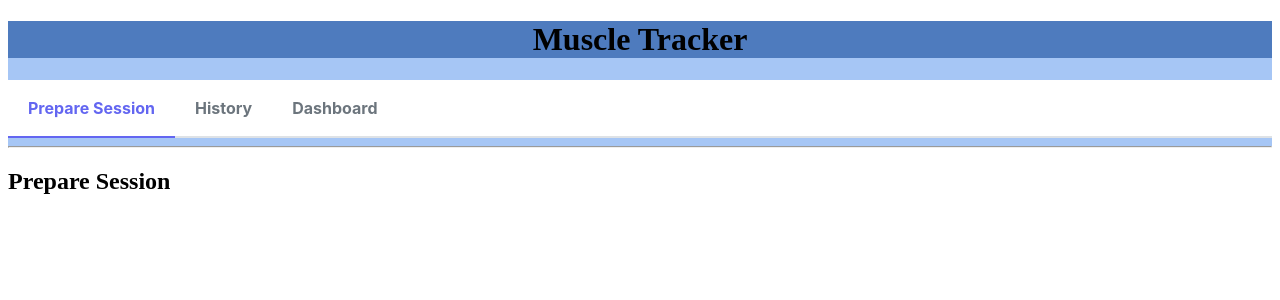
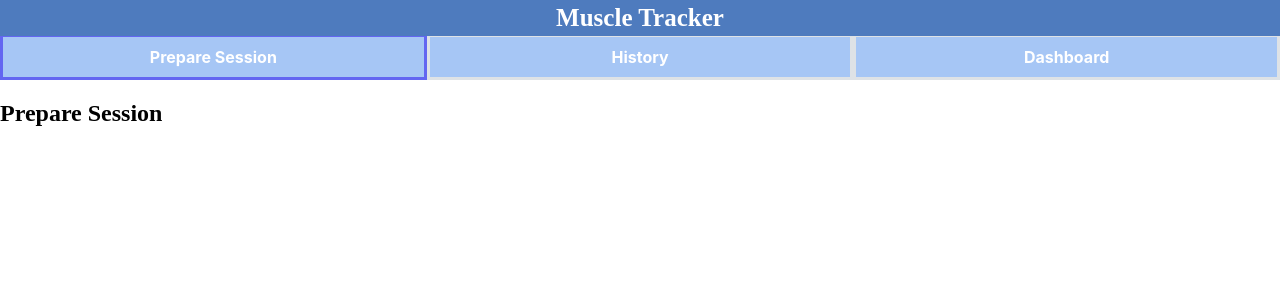
Before and after one commit to KragWu/MuscleTracker, a React app in the folder client/: page / in a window 1280 px wide. Shown: the top 300 px of the page. Built offline with nearby package versions, Linux system fonts and the light colour scheme.

Commit message:
:lipstick: Modify CSS Menu

```diff
--- /dev/null
+++ b/client/src/App.css
@@ -0,0 +1,3 @@
+body {
+    margin: 0;
+}
--- a/client/src/App.js
+++ b/client/src/App.js
@@ -4,6 +4,7 @@ import HeaderLayout from "./components/HeaderLayout";
 import PrepareSessionLayout from "./components/PrepareSessionLayout";
 import HistorySessionLayout from "./components/HistorySessionLayout";
 import DashboardLayout from "./components/DashboardLayout";
+import "./App.css"
 
 //theme
 import "primereact/resources/themes/lara-light-indigo/theme.css";
--- a/client/src/components/HeaderLayout.css
+++ b/client/src/components/HeaderLayout.css
@@ -1,15 +1,42 @@
 .Title-App {
     text-align: center;
     background-color: #4E7BBE;
+    color: white;
     display: block;
     margin-top: 0;
-    top: 1px;
-}
-
-.header {
-    background-color: #A6C6F5;
+    top: 0px;
+    margin-bottom: 0px !important;
+    padding-top: 2px;
+    padding-bottom: 2px;
+    font-size: 25px;
 }
 
 .onglet-menu {
-    display: inline;
+    width: 100%;
 }
+
+.p-tabmenuitem.p-highlight .p-menuitem-link {
+    border-color: #6366F1 #6366F1 #6366F1 #6366F1 !important;
+}
+
+.p-tabmenuitem:not(.p-highlight):not(.p-disabled):hover .p-menuitem-link {
+    border-color: #adb5bd #adb5bd #adb5bd #adb5bd !important;
+}
+
+.p-tabmenuitem .p-menuitem-link {
+    border-color: #dee2e6 #dee2e6 #dee2e6 #dee2e6 !important;
+}
+
+.p-menuitem-link {
+    background-color: #A6C6F5 !important;
+    text-align: center !important;
+    display: inherit !important;
+    border-width: 1px 3px 3px 3px !important;
+    padding: 10px 5px 10px 5px !important;
+    border-top-right-radius: 0px !important;
+    border-top-left-radius: 0px !important;
+}
+
+.p-menuitem-text {
+    color: white;
+}
--- a/client/src/components/HeaderLayout.js
+++ b/client/src/components/HeaderLayout.js
@@ -25,22 +25,19 @@ const HeaderLayout = () => {
   }
 
   return (
-    <div>
-      <div className="header">
+    <>
+      <div>
         <div className="Title-App">
-          <h1>Muscle Tracker</h1>
+          <h1 className="Title-App" >Muscle Tracker</h1>
         </div>
-        <div className="card">
-          <TabMenu model={items} activeIndex={computeUrl()} />
-        </div>
-        <hr />
+        <TabMenu model={items} activeIndex={computeUrl()} />
       </div>
 
       {/* An <Outlet> renders whatever child route is currently active,
           so you can think about this <Outlet> as a placeholder for
           the child routes we defined above. */}
       <Outlet />
-    </div>
+    </>
   );
 }
 
```
